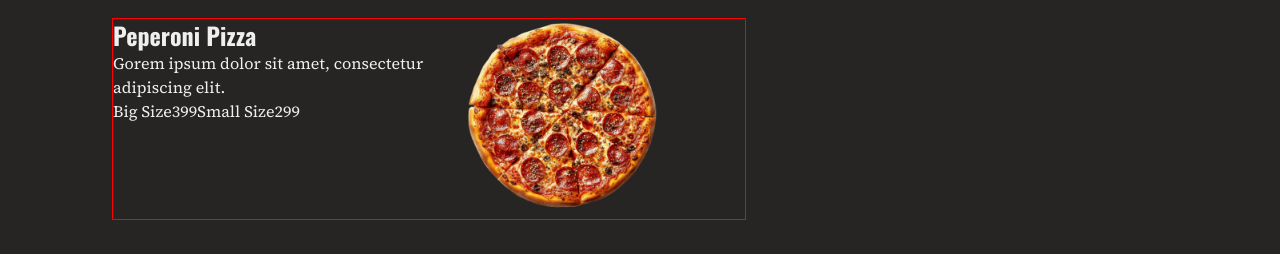
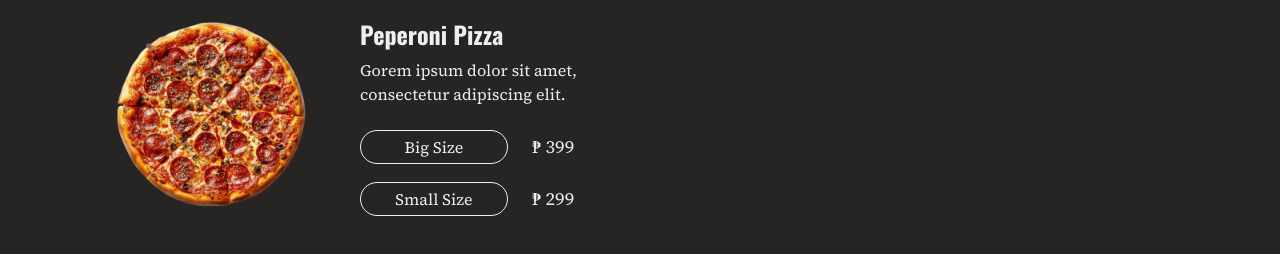
Before and after one commit to gjyannDev/restaurant-page, a website built with webpack: page src/index.html in a window 1280 px wide. Both pictures are taken after a click on the item "Menu". Shown: the part 166-420 px from the top of the page. Built offline with nearby package versions, Linux system fonts and the light colour scheme.

Commit message:
chore: Done formatting the menu card

```diff
--- a/src/components/menuPage.js
+++ b/src/components/menuPage.js
@@ -1,6 +1,6 @@
 import PizzaOne from "/src/assets/peperoni.png"
 
-function createCard(title, description, priceInfo, price, pizzaImage, imageLoc) {
+function createCard(title, description, priceInfo, price, pizzaImage, imagePosition) {
   //create elements
   const cardContainer = document.createElement("div");
   const priceContainerOne = document.createElement("div");
@@ -49,11 +49,11 @@ function createCard(title, description, priceInfo, price, pizzaImage, imageLoc)
   priceContainerTwo.appendChild(cardPriceTwo);
   priceContainer.appendChild(priceContainerOne);
   priceContainer.appendChild(priceContainerTwo);
-  (imageLoc === "left") && cardContainer.appendChild(pizzaImg);
+  (imagePosition === "left") && cardContainer.appendChild(pizzaImg);
   textContentContainer.appendChild(textContainer);
   textContentContainer.appendChild(priceContainer);
   cardContainer.appendChild(textContentContainer);
-  (imageLoc === "right") && cardContainer.appendChild(pizzaImg);
+  (imagePosition === "right") && cardContainer.appendChild(pizzaImg);
 
   return cardContainer;
 }
@@ -62,12 +62,14 @@ export default function MenuPage() {
   //create elements
   const menuPageContainer = document.createElement("div");
   const menuContainer = document.createElement("div");
+  const allMenuContainer = document.createElement("div");
   const menuHeaderText = document.createElement("h2");
 
   //Setting attributes for the elements
   menuPageContainer.setAttribute("class", "menu__page-container");
   menuContainer.setAttribute("class", "menu__container");
   menuHeaderText.setAttribute("class", "menu__text");
+  allMenuContainer.setAttribute("class", "all__menu-container")
 
   //Setting up text contents
   menuHeaderText.textContent = "Pizza Menu";
@@ -78,13 +80,14 @@ export default function MenuPage() {
       "Peperoni Pizza",
       "Gorem ipsum dolor sit amet, consectetur adipiscing elit.",
       ["Big Size", "Small Size"],
-      ["399", "299"],
+      ["₱ 399", "₱ 299"],
       PizzaOne,
-      "right",
+      "left",
     )
   );
+  allMenuContainer.appendChild(menuContainer)
   menuPageContainer.appendChild(menuHeaderText);
-  menuPageContainer.appendChild(menuContainer);
+  menuPageContainer.appendChild(allMenuContainer);
 
   return menuPageContainer;
 }
--- a/src/style/style.css
+++ b/src/style/style.css
@@ -121,20 +121,36 @@ li {
 }
 
 .menu__container {
-  border: 1px solid red;
   width: 60%;
 }
 
 .card__container {
   display: flex;
+  gap: 48px;
 }
 
 .price__container {
   display: flex;
+  flex-direction: column;
+  gap: 18px;
 }
 
 .price__container-1, .price__container-2 {
   display: flex;
+  gap: 24px;
+  align-items: center;
+}
+
+.card__price-1, .card__price-2 {
+  font-size: var(--size-lg);
+}
+
+.card__price-info-1, .card__price-info-2 {
+  padding: 4px 32px;
+  border-radius: 22px;
+  border: solid 1.5px #efefef;
+  width: 148px;
+  text-align: center;
 }
 
 .card__title {
@@ -142,5 +158,22 @@ li {
 }
 
 .card__description {
-  width: 350px;
+  width: 300px;
 }
+
+.text__container {
+  display: flex;
+  flex-direction: column;
+  gap: 8px;
+}
+
+.text__content-container {
+  display: flex;
+  flex-direction: column;
+  gap: 24px;
+}
+
+/* All Menu Parent Container */
+.all__menu-container {
+  display: flex;
+}
```
